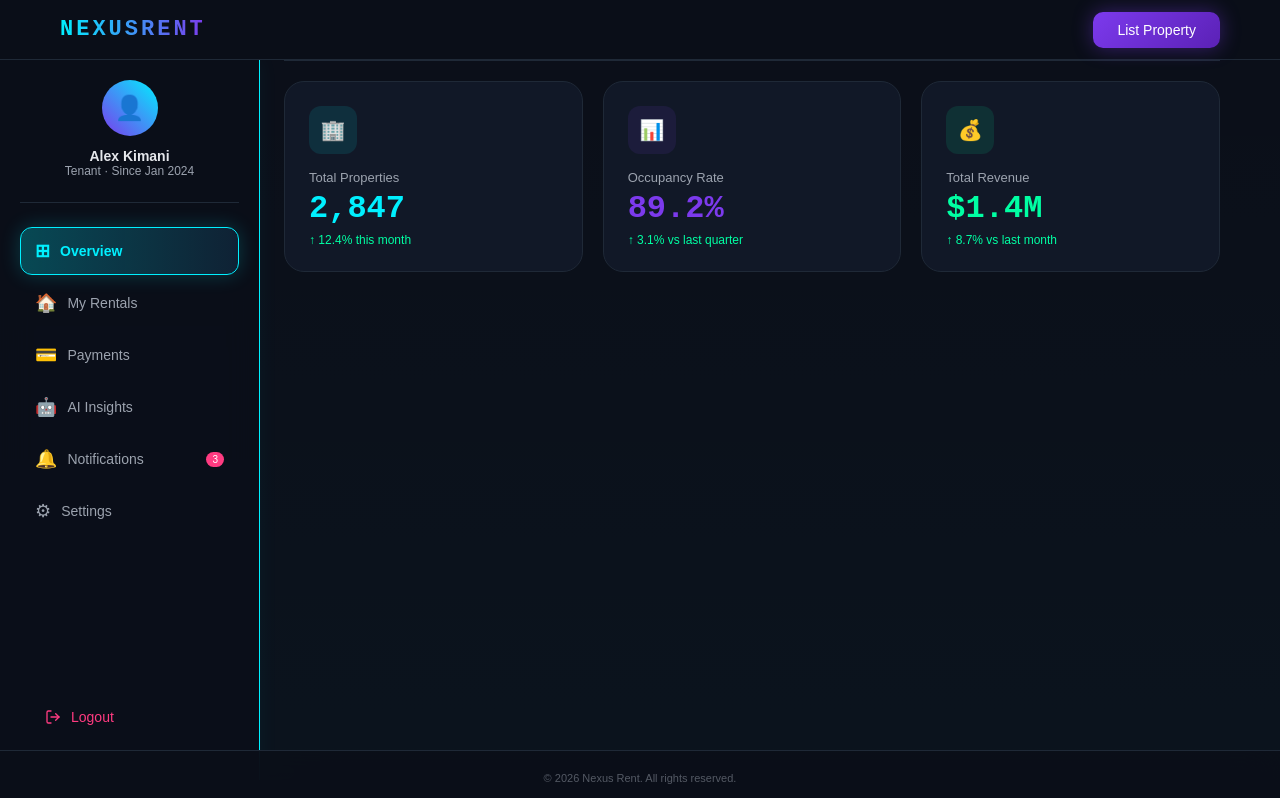
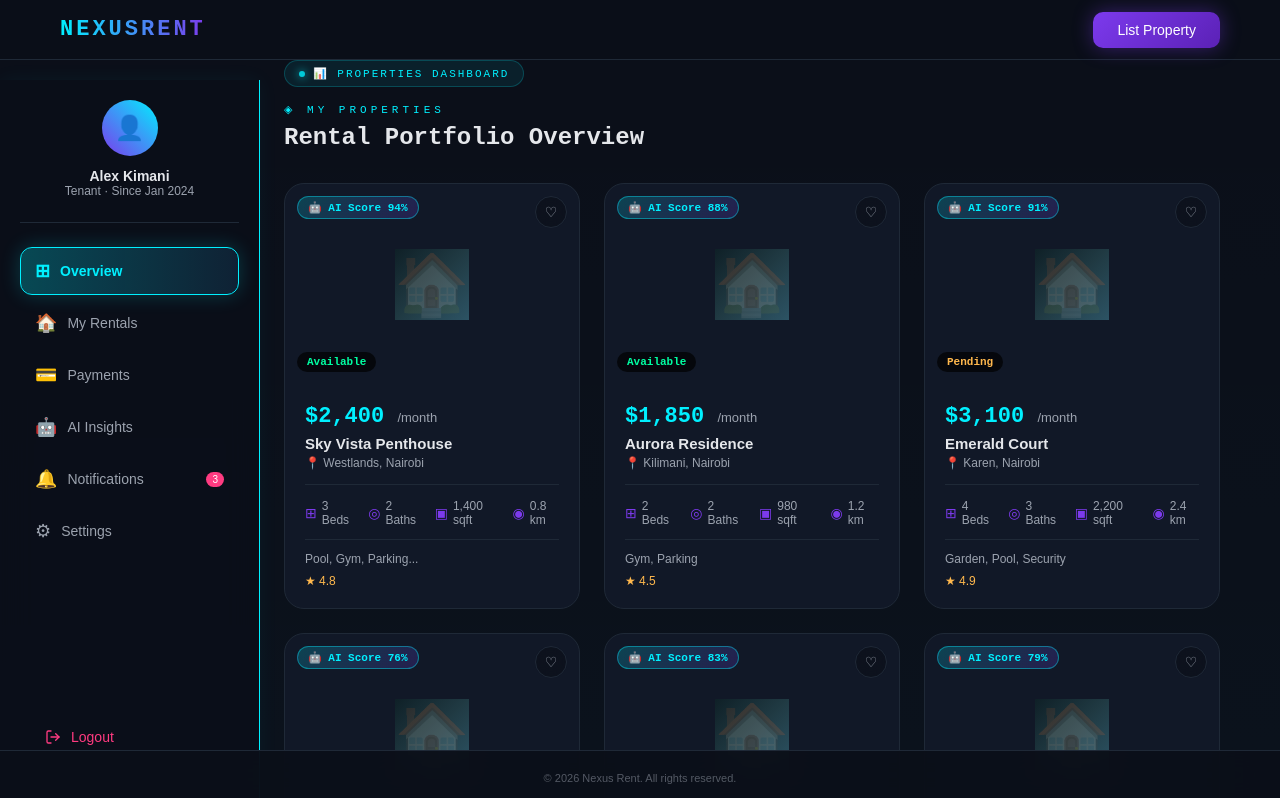
Before and after one commit to Moniqchege/nexus-rent, a Next.js app in the folder frontend/: page /dashboard in a window 1280 px wide. Shown: the top 798 px of the page. Built offline with nearby package versions, Linux system fonts and the light colour scheme; no server answers.

Commit message:
properties page

```diff
--- a/frontend/app/components/layout/Navbar.tsx
+++ b/frontend/app/components/layout/Navbar.tsx
@@ -56,7 +56,7 @@ const isHeroPage = mounted && pathname === "/";
       Sign In
     </button>
   )}
-        <button className="btn-purple">List Property</button>
+        <button className="btn-purple" onClick={() => router.push("/properties")}>List Property</button>
       </div>
     </nav>
   );
--- /dev/null
+++ b/frontend/app/components/properties/PropertyCard.tsx
@@ -0,0 +1,133 @@
+"use client";
+
+import React, { useState } from 'react';
+import Image from 'next/image';
+
+export interface Property {
+  id: number;
+  title: string;
+  location: string;
+  price: number;
+  beds: number;
+  baths: number;
+  sqft: number;
+  distance: number;
+  image?: string;
+  amenities: string[];
+  aiScore: number;
+  status: 'available' | 'pending' | 'rented';
+  rating?: number;
+}
+
+interface PropertyCardProps {
+  property: Property;
+  onSaveToggle?: (id: number, saved: boolean) => void;
+}
+
+export default function PropertyCard({ property, onSaveToggle }: PropertyCardProps) {
+  const [isSaved, setIsSaved] = useState(false);
+
+  const handleSave = () => {
+    const newSaved = !isSaved;
+    setIsSaved(newSaved);
+    onSaveToggle?.(property.id, newSaved);
+  };
+
+  const getStatusBadge = () => {
+    switch (property.status) {
+      case 'available': return { text: 'Available', color: 'var(--accent-success)' };
+      case 'pending': return { text: 'Pending', color: '#FFB84D' };
+      case 'rented': return { text: 'Rented', color: 'var(--accent-danger)' };
+    }
+  };
+
+  const badge = getStatusBadge();
+
+  return (
+    <div className="property-card">
+      <div className="prop-img">
+        <div className="prop-img-inner">
+          {property.image ? (
+            <Image
+              src={property.image}
+              alt={property.title}
+              fill
+              className="prop-img-bg"
+            />
+          ) : (
+            <div className="prop-img-placeholder prop-bg-1">
+              <span style={{ fontSize: '60px', opacity: 0.15 }}>🏠</span>
+            </div>
+          )}
+          <div className="ai-badge">
+            🤖 AI Score {property.aiScore}%
+          </div>
+          <div className="status-badge" style={{
+            position: 'absolute',
+            bottom: '12px',
+            left: '12px',
+            background: `rgba(0,0,0,0.7)`,
+            color: badge.color,
+            padding: '4px 10px',
+            borderRadius: '20px',
+            fontSize: '11px',
+            fontFamily: "'JetBrains Mono', monospace",
+            fontWeight: 600
+          }}>
+            {badge.text}
+          </div>
+          <button className="save-btn" onClick={handleSave}>
+            {isSaved ? '♥' : '♡'}
+          </button>
+        </div>
+      </div>
+      <div className="prop-body">
+        <div className="prop-price">
+          ${property.price.toLocaleString()} <span>/month</span>
+        </div>
+        <div className="prop-name">{property.title}</div>
+        <div className="prop-loc">
+          📍 {property.location}
+        </div>
+        <div className="prop-meta">
+          <div className="meta-item">
+            <span className="meta-icon">⊞</span> {property.beds} Beds
+          </div>
+          <div className="meta-item">
+            <span className="meta-icon">◎</span> {property.baths} Baths
+          </div>
+          <div className="meta-item">
+            <span className="meta-icon">▣</span> {property.sqft.toLocaleString()} sqft
+          </div>
+          <div className="meta-item">
+            <span className="meta-icon">◉</span> {property.distance} km
+          </div>
+        </div>
+        {property.amenities.length > 0 && (
+          <div className="prop-amenities" style={{
+            marginTop: '12px',
+            paddingTop: '12px',
+            borderTop: '1px solid var(--border-glow)',
+            fontSize: '12px',
+            color: 'var(--text-secondary)'
+          }}>
+            {property.amenities.slice(0, 3).join(', ')}
+            {property.amenities.length > 3 && '...'}
+          </div>
+        )}
+        {property.rating && (
+          <div className="prop-rating" style={{
+            marginTop: '8px',
+            fontSize: '12px',
+            color: '#FFB84D',
+            display: 'flex',
+            alignItems: 'center',
+            gap: '4px'
+          }}>
+            ★ {property.rating.toFixed(1)}
+          </div>
+        )}
+      </div>
+    </div>
+  );
+}
--- /dev/null
+++ b/frontend/app/components/properties/PropertyList.tsx
@@ -0,0 +1,134 @@
+"use client";
+
+import React from 'react';
+import PropertyCard, { Property } from './PropertyCard';
+
+interface PropertyListProps {
+  properties: Property[];
+  viewMode?: 'grid' | 'list';
+  onPropertyClick?: (property: Property) => void;
+  onSaveToggle?: (id: number, saved: boolean) => void;
+  className?: string;
+}
+
+export const sampleProperties: Property[] = [
+  {
+    id: 1,
+    title: "Sky Vista Penthouse",
+    location: "Westlands, Nairobi",
+    price: 2400,
+    beds: 3,
+    baths: 2,
+    sqft: 1400,
+    distance: 0.8,
+    amenities: ['Pool', 'Gym', 'Parking', 'Security'],
+    aiScore: 94,
+    status: 'available',
+    rating: 4.8,
+  },
+  {
+    id: 2,
+    title: "Aurora Residence",
+    location: "Kilimani, Nairobi",
+    price: 1850,
+    beds: 2,
+    baths: 2,
+    sqft: 980,
+    distance: 1.2,
+    amenities: ['Gym', 'Parking'],
+    aiScore: 88,
+    status: 'available',
+    rating: 4.5,
+  },
+  {
+    id: 3,
+    title: "Emerald Court",
+    location: "Karen, Nairobi",
+    price: 3100,
+    beds: 4,
+    baths: 3,
+    sqft: 2200,
+    distance: 2.4,
+    amenities: ['Garden', 'Pool', 'Security'],
+    aiScore: 91,
+    status: 'pending',
+    rating: 4.9,
+  },
+  {
+    id: 4,
+    title: "Sapphire Studios",
+    location: "Parklands, Nairobi",
+    price: 1200,
+    beds: 1,
+    baths: 1,
+    sqft: 550,
+    distance: 0.5,
+    amenities: ['Parking'],
+    aiScore: 76,
+    status: 'available',
+  },
+  {
+    id: 5,
+    title: "The Crimson Tower",
+    location: "Upper Hill, Nairobi",
+    price: 5500,
+    beds: 5,
+    baths: 4,
+    sqft: 3600,
+    distance: 1.8,
+    amenities: ['Pool', 'Gym', 'Concierge', 'Rooftop'],
+    aiScore: 83,
+    status: 'available',
+    rating: 4.7,
+  },
+  {
+    id: 6,
+    title: "Azure Heights",
+    location: "Lavington, Nairobi",
+    price: 2800,
+    beds: 3,
+    baths: 2,
+    sqft: 1650,
+    distance: 3.1,
+    amenities: ['Gym', 'Security'],
+    aiScore: 79,
+    status: 'rented',
+  }
+];
+
+export default function PropertyList({
+  properties = sampleProperties,
+  viewMode = 'grid',
+  onPropertyClick,
+  onSaveToggle,
+  className = ''
+}: PropertyListProps) {
+  const gridClass = viewMode === 'list'
+    ? 'properties-list'
+    : 'properties-grid';
+
+  return (
+    <div className={`property-list-container ${className}`}>
+      <div className={gridClass}>
+        {properties.map((property) => (
+          <PropertyCard
+            key={property.id}
+            property={property}
+            onSaveToggle={onSaveToggle}
+          />
+        ))}
+      </div>
+      {properties.length === 0 && (
+        <div className="no-properties" style={{
+          textAlign: 'center',
+          padding: '60px 20px',
+          color: 'var(--text-secondary)'
+        }}>
+          <div style={{ fontSize: '48px', marginBottom: '16px' }}>🏠</div>
+          <h3>No properties found</h3>
+          <p>Try adjusting your search filters</p>
+        </div>
+      )}
+    </div>
+  );
+}
--- a/frontend/app/dashboard/page.tsx
+++ b/frontend/app/dashboard/page.tsx
@@ -1,84 +1,16 @@
 "use client";
-import { useRouter } from "next/navigation";
-import React, { useEffect } from "react";
-
-const statsData = [
-  {
-    icon: "🏢",
-    label: "Total Properties",
-    value: "2,847",
-    change: "↑ 12.4% this month",
-    topColor: "var(--neon-blue)",
-    valueColor: "var(--neon-blue)",
-    changeColor: "var(--accent-success)",
-    bgColor: "rgba(0,240,255,0.1)",
-    delay: 1,
-  },
-  {
-    icon: "📊",
-    label: "Occupancy Rate",
-    value: "89.2%",
-    change: "↑ 3.1% vs last quarter",
-    topColor: "var(--neon-purple)",
-    valueColor: "var(--neon-purple)",
-    changeColor: "var(--accent-success)",
-    bgColor: "rgba(124,58,237,0.1)",
-    delay: 2,
-  },
-  {
-    icon: "💰",
-    label: "Total Revenue",
-    value: "$1.4M",
-    change: "↑ 8.7% vs last month",
-    topColor: "var(--accent-success)",
-    valueColor: "var(--accent-success)",
-    changeColor: "var(--accent-success)",
-    bgColor: "rgba(0,255,163,0.1)",
-    delay: 3,
-  }
-];
+import React from "react";
+import PropertyList, { sampleProperties } from "../components/properties/PropertyList";
 
 export default function DashboardPage() {
-    const router = useRouter();
-
-    // useEffect(() => {
-    //     const token = localStorage.getItem("token");
-
-    //     if (!token) {
-    //         router.push("/");
-    //     }
-    // }, []);
   return (
-    <section className="stats-section">
-      <div className="stats-row">
-        {statsData.map((stat, index) => (
-          <div
-            key={index}
-            className={`overview-stat animate-in delay-${stat.delay}`}
-          >
-            <div
-              className="stat-top-bar"
-              style={{
-                background: stat.topColor,
-                boxShadow: `0 0 10px ${stat.topColor}`,
-              }}
-            ></div>
-            <div
-              className="stat-icon"
-              style={{ background: stat.bgColor }}
-            >
-              {stat.icon}
-            </div>
-            <div className="ov-label">{stat.label}</div>
-            <div className="ov-value" style={{ color: stat.valueColor }}>
-              {stat.value}
-            </div>
-            <div className="ov-change" style={{ color: stat.changeColor }}>
-              {stat.change}
-            </div>
-          </div>
-        ))}
+    <div className="dashboard-content">
+      <div className="page-tag">📊 PROPERTIES DASHBOARD</div>
+      <div style={{ marginBottom: '32px' }}>
+        <div className="section-label">◈ MY PROPERTIES</div>
+        <div className="section-title">Rental Portfolio Overview</div>
       </div>
-    </section>
+      <PropertyList properties={sampleProperties} />
+    </div>
   );
 }
```
Also changed, not shown: frontend/app/properties/page.tsx (added, +23 -0 lines), 1 other file (tests, documents, lock files or other folders).
